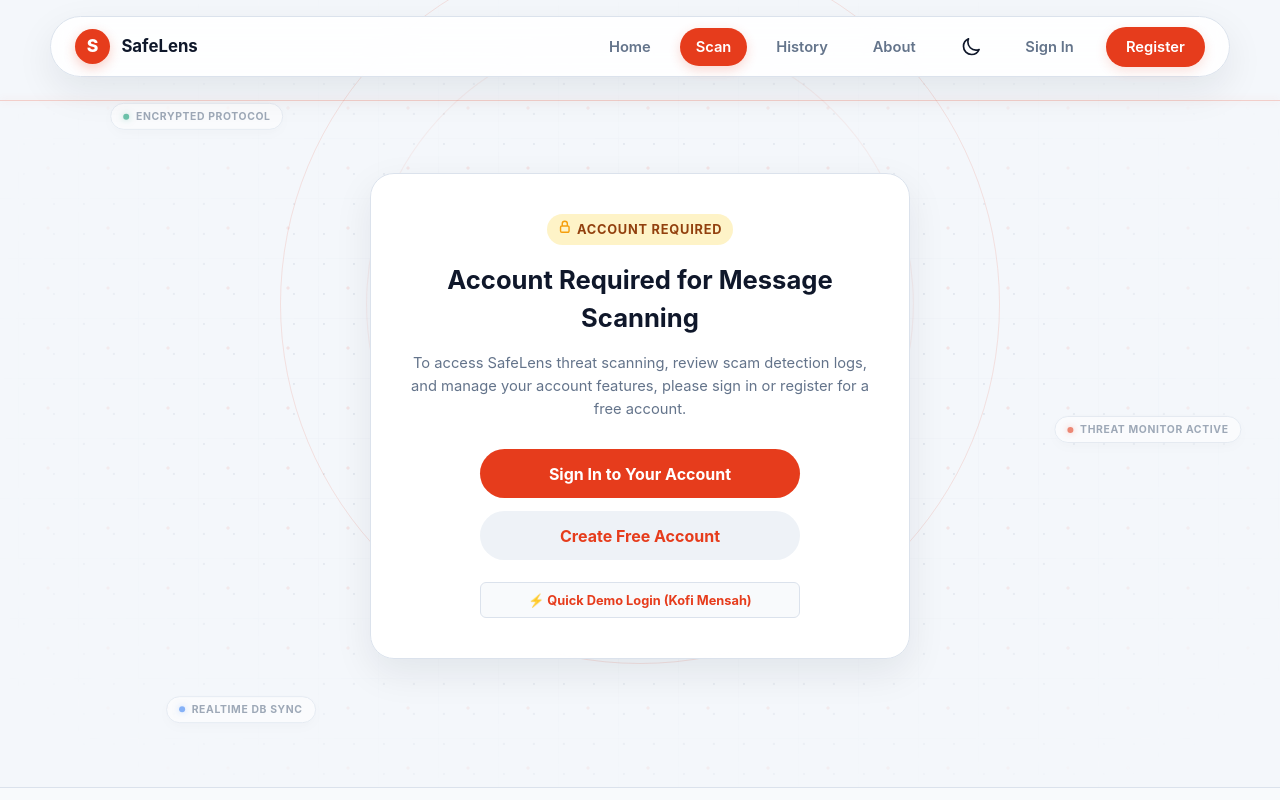
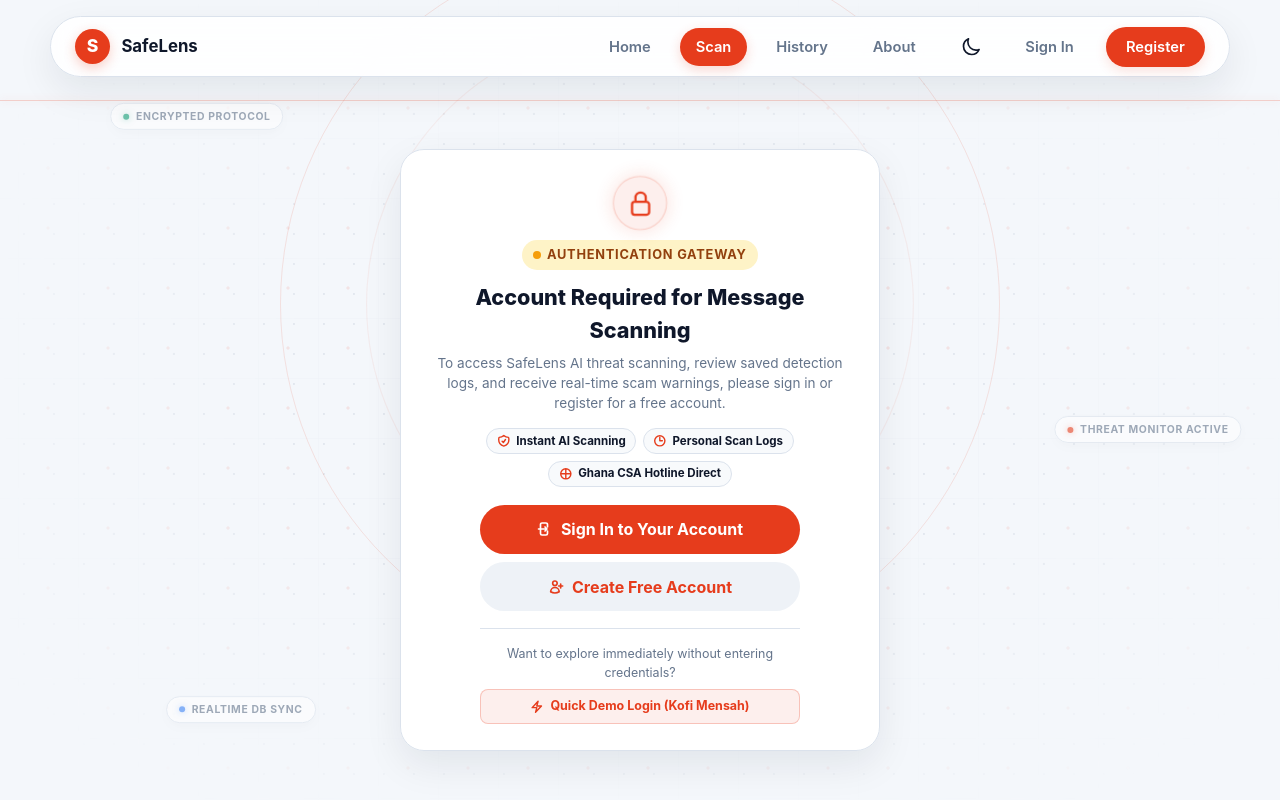
Before and after one commit to agudu50/SafeLens, a React (Vite) app in the folder client/: page /scan in a window 1280 px wide. Shown: the top 800 px of the page. Built offline with nearby package versions, Linux system fonts and the light colour scheme.

Commit message:
enhanced the scan and history page

```diff
--- a/client/src/index.css
+++ b/client/src/index.css
@@ -354,6 +354,117 @@
   border-color: var(--primary);
 }
 
+/* Authentication Gate Styling */
+.auth-gate-card {
+  max-width: 480px;
+  margin: 1.5rem auto;
+  text-align: center;
+  padding: 1.6rem 1.4rem;
+  display: flex;
+  flex-direction: column;
+  align-items: center;
+  position: relative;
+  overflow: hidden;
+}
+
+.auth-gate-icon-wrapper {
+  width: 3.4rem;
+  height: 3.4rem;
+  border-radius: 50%;
+  background: rgba(230, 60, 28, 0.08);
+  border: 1px solid rgba(230, 60, 28, 0.2);
+  display: flex;
+  align-items: center;
+  justify-content: center;
+  margin-bottom: 0.6rem;
+  box-shadow: 0 0 18px rgba(230, 60, 28, 0.15);
+  animation: pulseLock 3s ease-in-out infinite;
+}
+
+.auth-gate-icon-wrapper svg {
+  width: 1.7rem !important;
+  height: 1.7rem !important;
+}
+
+@keyframes pulseLock {
+  0%, 100% { transform: scale(1); box-shadow: 0 0 18px rgba(230, 60, 28, 0.15); }
+  50% { transform: scale(1.04); box-shadow: 0 0 24px rgba(230, 60, 28, 0.25); }
+}
+
+.auth-gate-title {
+  font-size: 1.35rem;
+  font-weight: 800;
+  margin: 0.1rem 0 0.4rem 0;
+  color: var(--text);
+}
+
+.auth-gate-desc {
+  color: var(--muted);
+  font-size: 0.85rem;
+  line-height: 1.5;
+  margin: 0 0 0.9rem 0;
+  max-width: 420px;
+}
+
+.auth-gate-features-grid {
+  display: flex;
+  flex-wrap: wrap;
+  gap: 0.4rem;
+  justify-content: center;
+  margin-bottom: 1.1rem;
+  width: 100%;
+}
+
+.auth-feature-pill {
+  font-size: 0.72rem;
+  font-weight: 700;
+  color: var(--text);
+  background: var(--surface-alt);
+  border: 1px solid var(--border);
+  padding: 0.22rem 0.6rem;
+  border-radius: 999px;
+  display: inline-flex;
+  align-items: center;
+  gap: 0.35rem;
+}
+
+.auth-gate-actions {
+  display: flex;
+  flex-direction: column;
+  gap: 0.55rem;
+  width: 100%;
+  max-width: 320px;
+  margin: 0 auto;
+}
+
+.auth-demo-btn {
+  background: rgba(230, 60, 28, 0.08);
+  border: 1px solid rgba(230, 60, 28, 0.25);
+  color: var(--primary);
+  font-size: 0.78rem;
+  font-weight: 700;
+  padding: 0.45rem 0.8rem;
+  border-radius: 8px;
+  cursor: pointer;
+  display: inline-flex;
+  align-items: center;
+  justify-content: center;
+  gap: 0.4rem;
+  width: 100%;
+  transition: all 0.2s ease;
+}
+
+.auth-demo-btn:hover {
+  background: var(--primary);
+  color: #ffffff;
+  border-color: var(--primary);
+  box-shadow: 0 4px 14px rgba(230, 60, 28, 0.3);
+}
+
+.auth-demo-btn:hover svg {
+  color: #ffffff !important;
+}
+
 .chip-row {
   display: flex;
   gap: 0.6rem;
--- a/client/src/routes/AppRoutes.jsx
+++ b/client/src/routes/AppRoutes.jsx
@@ -13,7 +13,7 @@
 import Badge from '../components/ui/Badge'
 import { authService } from '../services/authService'
 
-function ProtectedRoute({ user, setUser, children, title = 'Authentication Required' }) {
+function ProtectedRoute({ user, setUser, children, title = 'Account Required for Feature Access' }) {
   if (!user) {
     const handleQuickLogin = () => {
       const demoUser = authService.login({ email: 'kofi@example.com', password: 'password123' })
@@ -22,37 +22,77 @@
 
     return (
       <PageContainer>
-        <section className="scanner-card animate-fade-in" style={{ maxWidth: '540px', margin: '3rem auto', textAlign: 'center', padding: '2.5rem 2rem' }}>
-          <div style={{ marginBottom: '1rem' }}>
-            <Badge tone="medium">
-              <svg fill="none" stroke="currentColor" strokeWidth="2.5" viewBox="0 0 24 24" style={{ width: '0.85rem', height: '0.85rem', marginRight: '0.35rem', color: 'var(--warning)' }}>
+        <section className="scanner-card auth-gate-card animate-fade-in">
+          {/* Animated Lock Shield Badge Icon */}
+          <div className="auth-gate-icon-wrapper">
+            <svg fill="none" stroke="currentColor" strokeWidth="2" viewBox="0 0 24 24" style={{ width: '2.4rem', height: '2.4rem', color: 'var(--primary)' }}>
               <path strokeLinecap="round" strokeLinejoin="round" d="M16.5 10.5V6.75a4.5 4.5 0 10-9 0v3.75m-.75 11.25h10.5a2.25 2.25 0 002.25-2.25v-6.75a2.25 2.25 0 00-2.25-2.25H6.75a2.25 2.25 0 00-2.25 2.25v6.75a2.25 2.25 0 002.25 2.25z" />
             </svg>
-              ACCOUNT REQUIRED
+          </div>
+
+          <div style={{ marginBottom: '0.6rem' }}>
+            <Badge tone="medium">
+              <span className="live-pulse-dot" style={{ background: 'var(--warning)', marginRight: '0.35rem' }} />
+              AUTHENTICATION GATEWAY
             </Badge>
           </div>
 
-          <h2 style={{ fontSize: '1.6rem', margin: '0 0 0.6rem 0', color: 'var(--text)' }}>{title}</h2>
-          <p style={{ color: 'var(--muted)', fontSize: '0.92rem', lineHeight: 1.55, marginBottom: '1.8rem' }}>
-            To access SafeLens threat scanning, review scam detection logs, and manage your account features, please sign in or register for a free account.
+          <h2 className="auth-gate-title">{title}</h2>
+          <p className="auth-gate-desc">
+            To access SafeLens AI threat scanning, review saved detection logs, and receive real-time scam warnings, please sign in or register for a free account.
           </p>
 
-          <div style={{ display: 'flex', flexDirection: 'column', gap: '0.8rem', width: '100%', maxWidth: '320px', margin: '0 auto' }}>
-            <Button as={Link} to="/login" variant="primary" style={{ justifyContent: 'center' }}>
+          {/* Key Unlocked Features Grid */}
+          <div className="auth-gate-features-grid">
+            <div className="auth-feature-pill">
+              <svg fill="none" stroke="currentColor" strokeWidth="2.5" viewBox="0 0 24 24" style={{ width: '0.85rem', height: '0.85rem', color: 'var(--primary)' }}>
+                <path strokeLinecap="round" strokeLinejoin="round" d="M9 12.75L11.25 15 15 9.75m-3-7.036A11.959 11.959 0 013.598 6 11.99 11.99 0 003 9.749c0 5.592 3.824 10.29 9 11.623 5.176-1.332 9-6.03 9-11.622 0-1.31-.21-2.571-.598-3.751h-.152c-3.196 0-6.1-1.248-8.25-3.285z" />
+              </svg>
+              <span>Instant AI Scanning</span>
+            </div>
+            <div className="auth-feature-pill">
+              <svg fill="none" stroke="currentColor" strokeWidth="2.5" viewBox="0 0 24 24" style={{ width: '0.85rem', height: '0.85rem', color: 'var(--primary)' }}>
+                <path strokeLinecap="round" strokeLinejoin="round" d="M12 6v6h4.5m4.5 0a9 9 0 11-18 0 9 9 0 0118 0z" />
+              </svg>
+              <span>Personal Scan Logs</span>
+            </div>
+            <div className="auth-feature-pill">
+              <svg fill="none" stroke="currentColor" strokeWidth="2.5" viewBox="0 0 24 24" style={{ width: '0.85rem', height: '0.85rem', color: 'var(--primary)' }}>
+                <path strokeLinecap="round" strokeLinejoin="round" d="M12 21a9 9 0 100-18 9 9 0 000 18zM12 3v18m-9-9h18" />
+              </svg>
+              <span>Ghana CSA Hotline Direct</span>
+            </div>
+          </div>
+
+          <div className="auth-gate-actions">
+            <Button as={Link} to="/login" variant="primary" style={{ justifyContent: 'center', width: '100%', gap: '0.5rem' }}>
+              <svg fill="none" stroke="currentColor" strokeWidth="2.5" viewBox="0 0 24 24" style={{ width: '1rem', height: '1rem' }}>
+                <path strokeLinecap="round" strokeLinejoin="round" d="M15.75 9V5.25A2.25 2.25 0 0013.5 3h-6a2.25 2.25 0 00-2.25 2.25v13.5A2.25 2.25 0 007.5 21h6a2.25 2.25 0 002.25-2.25V15M12 9l3 3m0 0l-3 3m3-3H2.25" />
+              </svg>
               Sign In to Your Account
             </Button>
-            <Button as={Link} to="/register" variant="secondary" style={{ justifyContent: 'center' }}>
+            <Button as={Link} to="/register" variant="secondary" style={{ justifyContent: 'center', width: '100%', gap: '0.5rem' }}>
+              <svg fill="none" stroke="currentColor" strokeWidth="2.5" viewBox="0 0 24 24" style={{ width: '1rem', height: '1rem' }}>
+                <path strokeLinecap="round" strokeLinejoin="round" d="M19 7.5v3m0 0v3m0-3h3m-3 0h-3m-2.25-4.125a3.375 3.375 0 11-6.75 0 3.375 3.375 0 016.75 0zM4 19.235v-.11a6.375 6.375 0 0112.75 0v.109A12.318 12.318 0 0110.374 21c-2.331 0-4.512-.645-6.374-1.766z" />
+              </svg>
               Create Free Account
             </Button>
 
+            <div style={{ marginTop: '0.5rem', paddingTop: '1rem', borderTop: '1px solid var(--border)', width: '100%' }}>
+              <span style={{ fontSize: '0.78rem', color: 'var(--muted)', display: 'block', marginBottom: '0.4rem' }}>
+                Want to explore immediately without entering credentials?
+              </span>
               <button
                 type="button"
-              className="preset-sample-btn"
+                className="auth-demo-btn"
                 onClick={handleQuickLogin}
-              style={{ marginTop: '0.6rem', padding: '0.45rem 0.8rem', fontSize: '0.8rem' }}
               >
-              ⚡ Quick Demo Login (Kofi Mensah)
+                <svg fill="none" stroke="currentColor" strokeWidth="2.5" viewBox="0 0 24 24" style={{ width: '0.85rem', height: '0.85rem', color: 'var(--primary)' }}>
+                  <path strokeLinecap="round" strokeLinejoin="round" d="M3.75 13.5l10.5-11.25L12 10.5h8.25L9.75 21.75 12 13.5H3.75z" />
+                </svg>
+                <span>Quick Demo Login (Kofi Mensah)</span>
               </button>
+            </div>
           </div>
         </section>
       </PageContainer>
```
Lines whose indentation alone changed are shown as unchanged.
